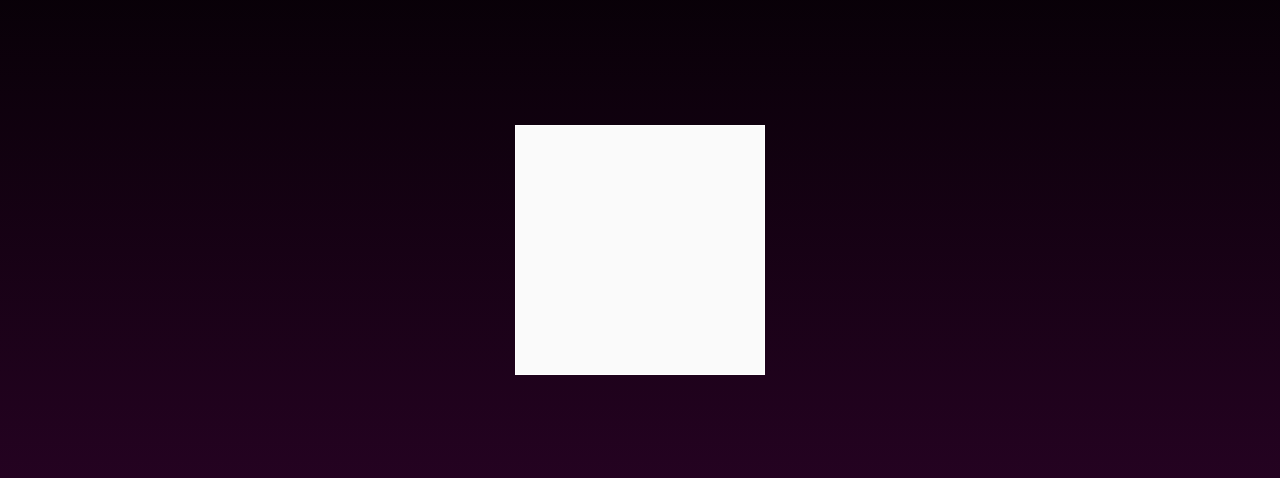
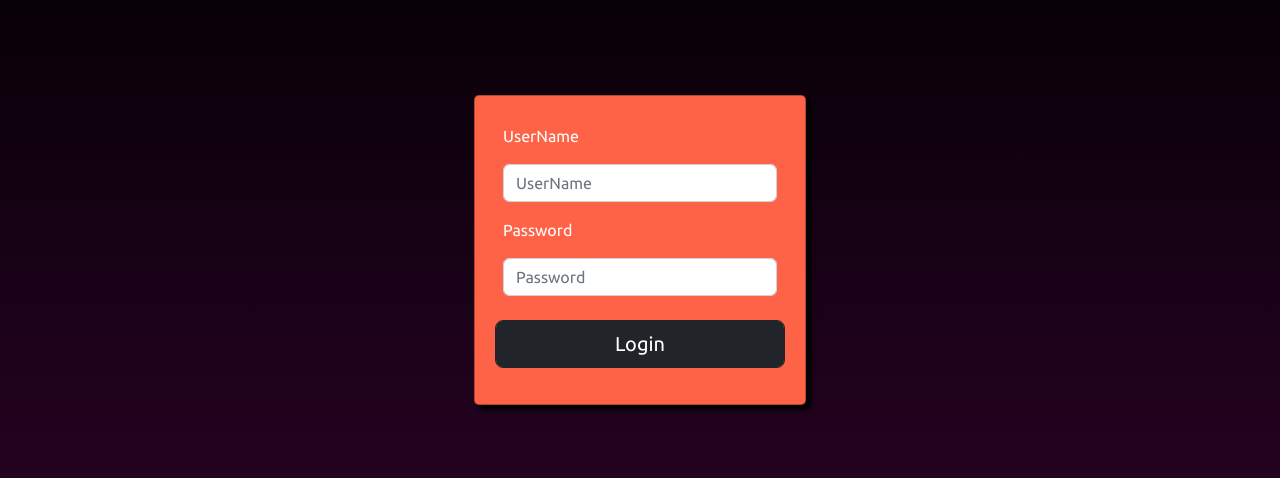
Before and after one commit to omaroaburto/react-open-bootcamp, a React (Create React App) app: page / in a window 1280 px wide. Shown: the part 150-628 px from the top of the page. Built offline with nearby package versions, Linux system fonts and the light colour scheme.

Commit message:
add Login form with formik and Yup

```diff
--- a/package.json
+++ b/package.json
@@ -8,11 +8,13 @@
     "@testing-library/user-event": "^13.5.0",
     "bootstrap": "^5.2.1",
     "bootstrap-icons": "^1.9.1",
+    "formik": "^2.2.9",
     "node-sass": "^7.0.3",
     "react": "^18.2.0",
     "react-dom": "^18.2.0",
     "react-scripts": "5.0.1",
-    "web-vitals": "^2.1.4"
+    "web-vitals": "^2.1.4",
+    "yup": "^0.32.11"
   },
   "scripts": {
     "start": "react-scripts start",
--- a/src/App.css
+++ b/src/App.css
@@ -1,3 +1,4 @@
+@import url('https://fonts.googleapis.com/css2?family=Ubuntu&display=swap');
 .App {
   text-align: center;
 }
--- a/src/App.js
+++ b/src/App.js
@@ -8,7 +8,8 @@
 //import TaskListComponent from "./components/container/task-list";
 // import Greeting from "./components/pure/Greeting";
 import './App.css';
-import Square from './components/pure/Square';
+import LoginFormFormik from './components/pure/forms/LoginFormFormik';
+//import Square from './components/pure/Square';
 //import OptionalRender from './components/pure/OptionalRender';
 //import ContactList from "./components/container/ContactList";
 
@@ -17,7 +18,7 @@ function App() {
   return (
     <div>
         {/* <TaskListComponent/> */}
-        <Square/>
+        <LoginFormFormik/>
     </div>
   );
 }
--- /dev/null
+++ b/src/components/pure/forms/LoginFormFormik.jsx
@@ -0,0 +1,99 @@
+import { Form, Formik, Field, ErrorMessage } from "formik";
+import React from "react";
+import * as Yup from "yup";
+
+const passwordRegex = /^(?=.*[0-9]+.*)(?=.*[a-zA-Z]+.*)[0-9a-zA-Z]/;
+const errorPasswordRegex =
+  "Password must contain at least one letter, at least one number, and be longer than six charaters.";
+const loginSchema = Yup.object().shape({
+  userName: Yup.string()
+    .email("Invalid email format")
+    .required("Email is required"),
+  password: Yup.string()
+    .matches(passwordRegex, errorPasswordRegex)
+    .min(6,"Password too short")
+    .max(15,"Password to long")
+    .required("Password is required"),
+});
+
+const LoginFormFormik = () => {
+  const initLogin = {
+    userName: "",
+    password: "",
+  };
+
+  const styleLoginForm = {
+    backgroundColor: "tomato",
+    boxShadow: "5px 5px 5px black",
+    padding: "20px",
+    borderRadius: "5px",
+    color: "white",
+    fontFamily: "'Ubuntu', sans-serif",
+    border: "1px solid rgba(0, 0, 0, 0.3)",
+  };
+
+  return (
+    <div>
+      <Formik
+        initialValues={initLogin}
+        validationSchema={loginSchema}
+        onSubmit={(values, { setSubmitting }) => {
+          setTimeout(() => {
+            alert(JSON.stringify(values, null, 2));
+            setSubmitting(false);
+          }, 400);
+        }}
+      >
+        {({
+          values,
+          errors,
+          touched,
+          handleChange,
+          handleBlur,
+          handleSubmit,
+          isSubmitting,
+        }) => (
+          <Form className="form" style={styleLoginForm}>
+            <div className="form-group p-2">
+              <label htmlFor="userName">UserName</label>
+              <Field
+                type="email"
+                id="userName"
+                name="userName"
+                placeholder="UserName"
+                className="form-control mt-3"
+              ></Field>
+              {errors.userName && (
+                <div className="alert alert-danger mt-2" style={{maxWidth:"420px"}}>
+                  <ErrorMessage name="userName"></ErrorMessage>
+                </div>
+              )}
+            </div>
+            <div className="form-group p-2">
+              <label htmlFor="password">Password</label>
+              <Field
+                type="password"
+                id="password"
+                name="password"
+                placeholder="Password"
+                className="form-control mt-3"
+              ></Field>
+              {errors.password && (
+                <div className="alert alert-danger mt-2" style={{maxWidth:"250px"}}>
+                  <ErrorMessage name="password"></ErrorMessage>
+                </div>
+              )}
+            </div>
+            <div className="form-group p-2"></div>
+            <button className="btn btn-dark btn-lg form-control" type="submit">
+              Login
+            </button>
+            <div className="form-group p-2"></div>
+          </Form>
+        )}
+      </Formik>
+    </div>
+  );
+};
+
+export default LoginFormFormik;
```
Also changed, not shown: src/components/pure/forms/RegisterFormFormik.jsx (added), src/components/pure/forms/TaskFormFormik.jsx (added), 1 other file (tests, documents, lock files or other folders).
